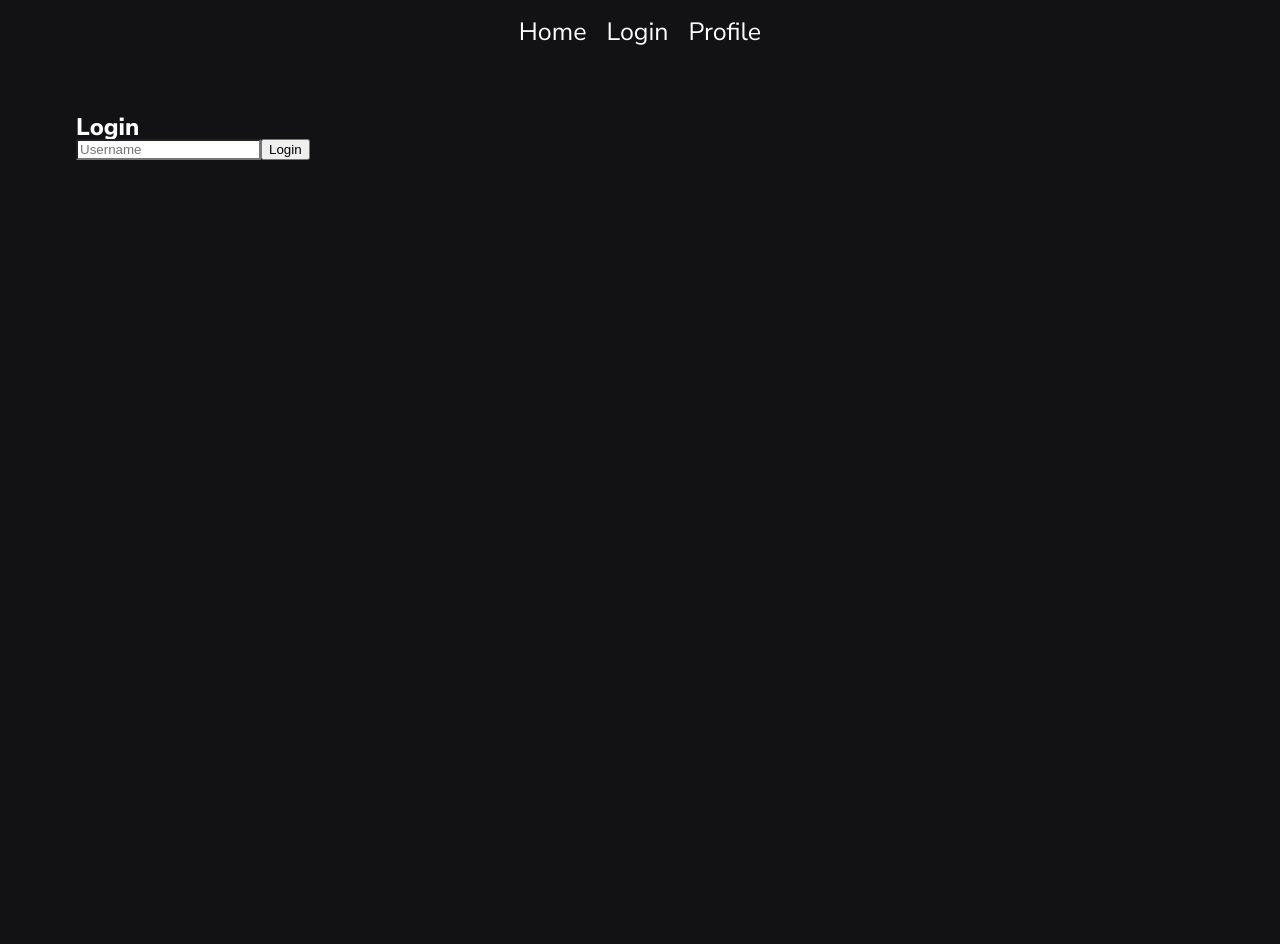
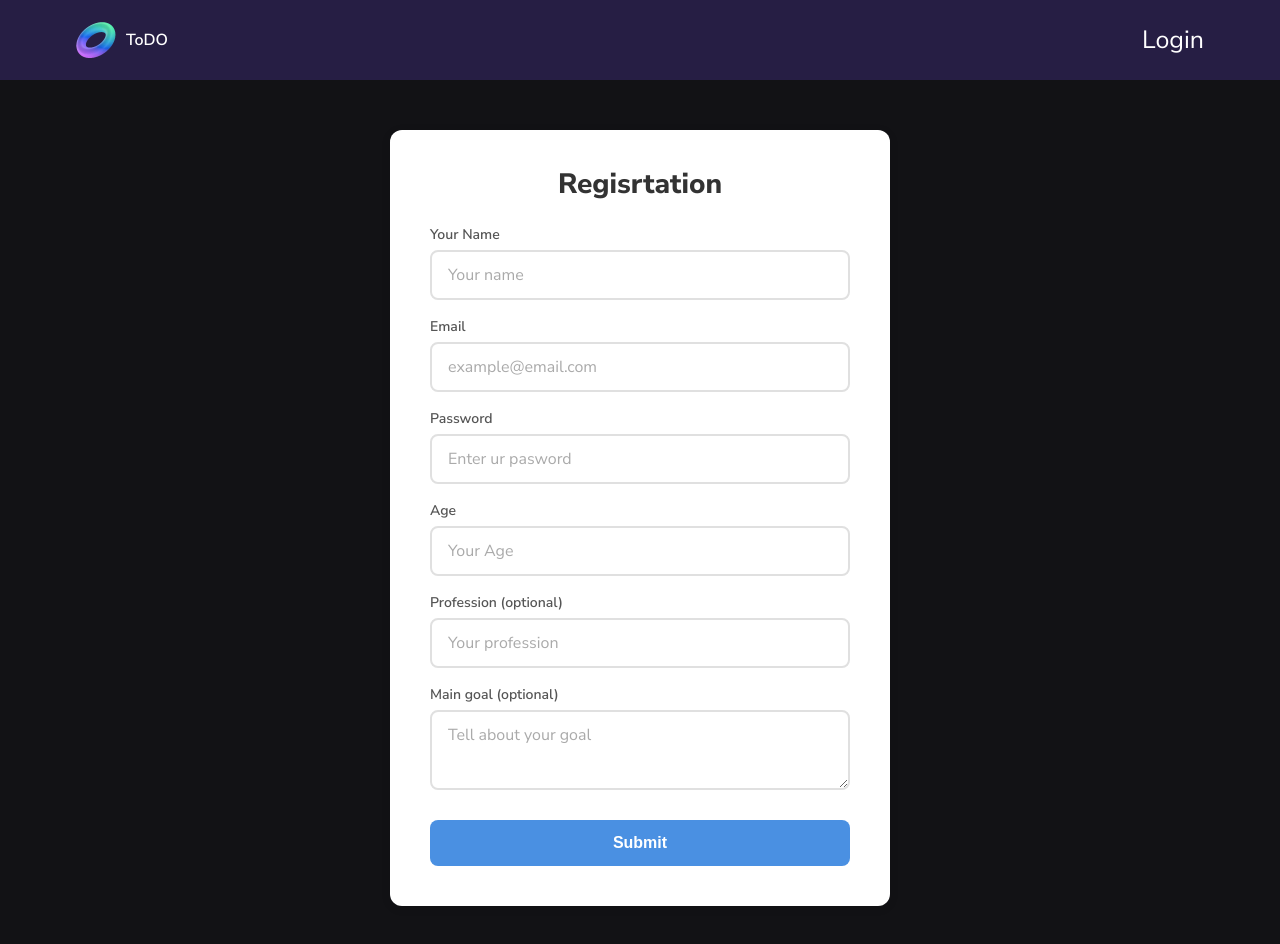
Before and after one commit to Akirienko/ToDoListReact, a React (Vite) app: page /login in a window 1280 px wide. Shown: the top 944 px of the page. Before the commit the page ends 800 px from the top, so only its background shows below. Built offline with nearby package versions, Linux system fonts and the light colour scheme.

Commit message:
added login page, form, redirect

```diff
--- a/src/App.tsx
+++ b/src/App.tsx
@@ -6,6 +6,7 @@ import LoginPage from './pages/Login/Login'
 import ProfilePage from './pages/Profile/Profile'
 import { TodoProvider } from "./context/todoList/TodoProvider"
 import { AuthProvider } from "./context/auth/AuthProvider"
+import { ProtectedRoute } from './components/ProtectedRoute/ProtectedRoute'
 
 
 function App() {
@@ -17,9 +18,9 @@ function App() {
         <Header />
         <div className="main-container">
           <Routes>
-            <Route path="/" element={<TodoProvider><HomePage /></TodoProvider>} />
+            <Route path="/" element={<ProtectedRoute><TodoProvider><HomePage /></TodoProvider></ProtectedRoute>} />
             <Route path="/login" element={<LoginPage />} />
-            <Route path="/profile" element={<ProfilePage />} />
+            <Route path="/profile" element={<ProtectedRoute><ProfilePage /></ProtectedRoute>} />
           </Routes>
         </div>
       </AuthProvider>
--- a/src/components/Header/Header.scss
+++ b/src/components/Header/Header.scss
@@ -1,10 +1,22 @@
 .header {
   padding: 2rem 0;
   margin-bottom: 5rem;
+  background: rgba(122, 79, 255, .2);
   &-wrap {
     display: flex;
     align-items: center;
-    justify-content: center;
+    justify-content: space-between;
+    .logo {
+      display: flex;
+      align-items: center;
+      span {
+        font-weight: 600;
+      }
+      img {
+        width: 4rem;
+        margin-right: 1rem;
+      }
+    }
     nav {
       gap: 2rem;
       display: flex;
@@ -18,5 +30,10 @@
         }
       }
     }
+    .user {
+      span {
+        margin-right: 1rem;
+      }
+    }
   }
 }
--- a/src/components/Header/Header.tsx
+++ b/src/components/Header/Header.tsx
@@ -1,17 +1,38 @@
 import './Header.scss'
+import logo from '../../assets/image/logo.webp'
 
 import { Link } from 'react-router-dom'
+import { useAuth } from "../../context/auth/AuthContext";
+import Button from '../Button';
 
 const Header = () => {
+
+  const { isAuthenticated, user, logout } = useAuth();
+
   return (
     <header className="header">
       <div className="main-container">
         <div className="header-wrap">
+          <div className="logo">
+            <img src={logo} alt="logo" />
+            <span>ToDO</span>
+          </div>
           <nav>
-            <Link to="/">Home</Link>
-            <Link to="/login">Login</Link>
-            <Link to="/profile">Profile</Link>
+            {isAuthenticated ? (
+              <>
+                <Link to="/">Home</Link>
+                <Link to="/profile">Profile</Link>
+              </>
+            ) : (
+              <Link to="/login">Login</Link>
+            )}
           </nav>
+          {isAuthenticated && (
+            <div className="user">
+              <span>Hi, {user?.username}!</span>
+              <Button type="secondary" onClick={logout}>Logout</Button>
+            </div>
+          )}
         </div>
       </div>
     </header>
--- /dev/null
+++ b/src/components/ProtectedRoute/ProtectedRoute.tsx
@@ -0,0 +1,16 @@
+import { useAuth } from "../../context/auth/AuthContext";
+import { Navigate } from "react-router-dom";
+
+interface ProtectedRouteProps {
+  children: React.ReactNode;
+}
+
+export const ProtectedRoute = ({ children }: ProtectedRouteProps) => {
+  const { isAuthenticated } = useAuth();
+
+  if (!isAuthenticated) {
+    return <Navigate to="/login" replace />;
+  }
+
+  return <>{children}</>;
+}
--- /dev/null
+++ b/src/pages/Login/Login.module.scss
@@ -0,0 +1,92 @@
+.loginPage {
+  max-width: 500px;
+  margin: 50px auto;
+  padding: 40px;
+  background: white;
+  border-radius: 12px;
+  box-shadow: 0 2px 10px rgba(0, 0, 0, 0.1);
+
+  h2 {
+    text-align: center;
+    margin-bottom: 30px;
+    color: #333;
+    font-size: 28px;
+  }
+}
+
+.form {
+  display: flex;
+  flex-direction: column;
+  gap: 20px;
+}
+
+.inputGroup {
+  display: flex;
+  flex-direction: column;
+  gap: 8px;
+
+  label {
+    font-weight: 600;
+    color: #555;
+    font-size: 14px;
+  }
+
+  input {
+    padding: 12px 16px;
+    border: 2px solid #e0e0e0;
+    border-radius: 8px;
+    font-size: 16px;
+    font-family: 'Nunito Sans', sans-serif;
+    transition: border-color 0.3s;
+
+    &:focus {
+      outline: none;
+      border-color: #4a90e2;
+    }
+
+    &::placeholder {
+      color: #aaa;
+    }
+  }
+
+  textarea {
+    padding: 12px 16px;
+    border: 2px solid #e0e0e0;
+    border-radius: 8px;
+    font-size: 16px;
+    font-family: 'Nunito Sans', sans-serif;
+    resize: vertical;
+    min-height: 80px;
+    transition: border-color 0.3s;
+
+    &:focus {
+      outline: none;
+      border-color: #4a90e2;
+    }
+
+    &::placeholder {
+      color: #aaa;
+    }
+  }
+}
+
+.submitButton {
+  padding: 14px;
+  background: #4a90e2;
+  color: white;
+  border: none;
+  border-radius: 8px;
+  font-size: 16px;
+  font-weight: 600;
+  cursor: pointer;
+  transition: background 0.3s;
+  margin-top: 10px;
+
+  &:hover {
+    background: #357abd;
+  }
+
+  &:active {
+    transform: scale(0.98);
+  }
+}
--- a/src/pages/Login/Login.tsx
+++ b/src/pages/Login/Login.tsx
@@ -1,13 +1,116 @@
+import { useState } from "react";
+import { useAuth } from "../../context/auth/AuthContext";
+import { useNavigate } from "react-router-dom";
+import styles from './Login.module.scss';
+
 function LoginPage() {
+  const [username, setUsername] = useState('');
+  const [email, setEmail] = useState('');
+  const [password, setPassword] = useState('');
+  const [age, setAge] = useState('');
+  const [profession, setProfession] = useState('');
+  const [mainGoal, setMainGoal] = useState('');
+
+  const { login } = useAuth();
+  const navigate = useNavigate();
+
+  const handleSubmit = (e: React.FormEvent) => {
+    e.preventDefault();
+
+    login({
+      username,
+      email,
+      age: Number(age) || 0,
+      password,
+      profession,
+      mainGoal
+    });
+
+
+
+    navigate('/');
+  };
+
   return (
-    <div className="login-page">
-      <h2>Login</h2>
-      <form>
-        <input type="text" placeholder="Username" />
-        <button type="submit">Login</button>
+    <div className={styles.loginPage}>
+      <h2>Regisrtation</h2>
+      <form className={styles.form} onSubmit={handleSubmit}>
+
+        <div className={styles.inputGroup}>
+          <label htmlFor="username">Your Name</label>
+          <input
+            id="username"
+            type="text"
+            placeholder="Your name"
+            value={username}
+            onChange={(e) => setUsername(e.target.value)}
+            required
+          />
+        </div>
+
+        <div className={styles.inputGroup}>
+          <label htmlFor="email">Email</label>
+          <input
+            id="email"
+            type="email"
+            placeholder="example@email.com"
+            value={email}
+            onChange={(e) => setEmail(e.target.value)}
+            required
+          />
+        </div>
+
+        <div className={styles.inputGroup}>
+          <label htmlFor="password">Password</label>
+          <input
+            id="password"
+            type="password"
+            placeholder="Enter ur pasword"
+            value={password}
+            onChange={(e) => setPassword(e.target.value)}
+            required
+          />
+        </div>
+
+        <div className={styles.inputGroup}>
+          <label htmlFor="age">Age</label>
+          <input
+            id="age"
+            type="number"
+            placeholder="Your Age"
+            value={age}
+            onChange={(e) => setAge(e.target.value)}
+            required
+          />
+        </div>
+
+        <div className={styles.inputGroup}>
+          <label htmlFor="profession">Profession (optional)</label>
+          <input
+            id="profession"
+            type="text"
+            placeholder="Your profession"
+            value={profession}
+            onChange={(e) => setProfession(e.target.value)}
+          />
+        </div>
+
+        <div className={styles.inputGroup}>
+          <label htmlFor="mainGoal">Main goal (optional)</label>
+          <textarea
+            id="mainGoal"
+            placeholder="Tell about your goal"
+            value={mainGoal}
+            onChange={(e) => setMainGoal(e.target.value)}
+          />
+        </div>
+
+        <button type="submit" className={styles.submitButton}>
+          Submit
+        </button>
       </form>
     </div>
-  )
+  );
 }
 
-export default LoginPage
+export default LoginPage;
--- a/src/types.ts
+++ b/src/types.ts
@@ -9,6 +9,7 @@ export type User = {
   username: string
   email: string
   age: number
+  password: string
   profession?: string
   mainGoal?: string
 }
```
